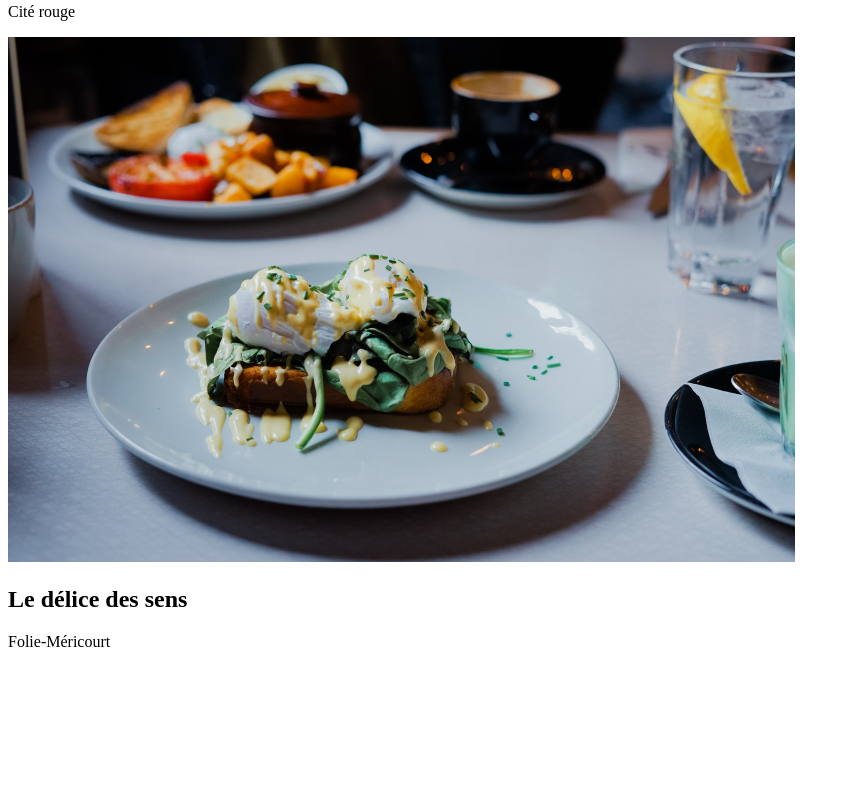
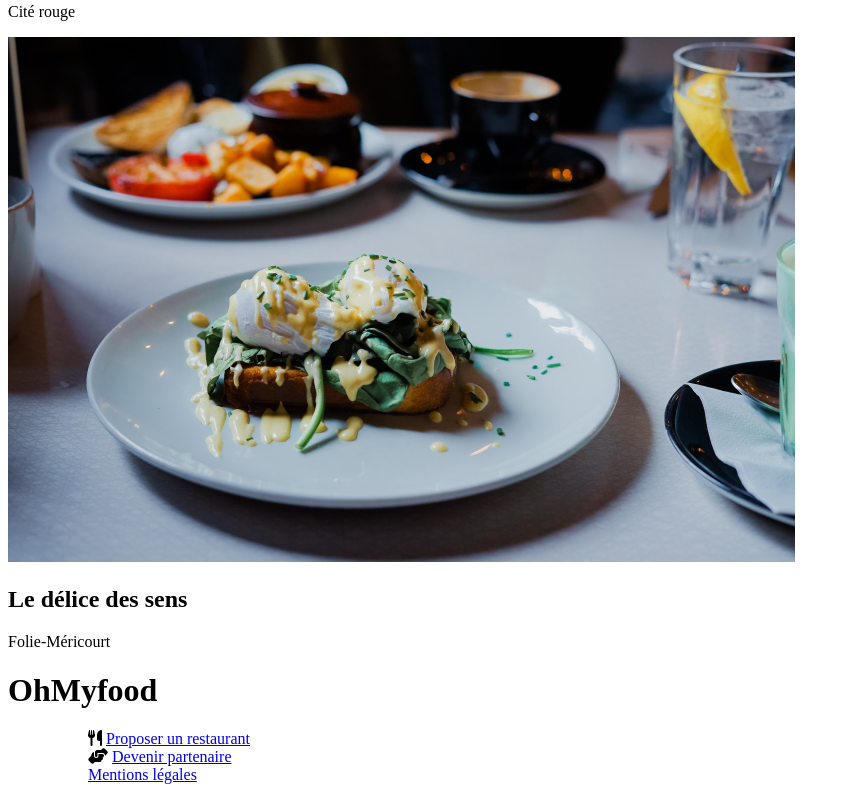
Before and after one commit to Virgie888/VirginieChatelain_3_19042021, a plain HTML site: page index.html in a window 1280 px wide. Shown: the part 2721-3521 px from the top of the page, without its empty margins (0-850 px from the left). Before the commit the page ends 3388 px from the top, so only its background shows below. Drawn offline with Linux system fonts and the light colour scheme.

Commit message:
encodage html du footer

```diff
--- a/index.html
+++ b/index.html
@@ -81,8 +81,20 @@
         </div>
     </section>
 </body>
+
 <footer>
-
+    <h1 class="titre">OhMyfood</h1>
+    <div id="list-footer">
+        <ul>
+            <ol><i class="fa fa-utensils"></i>
+                <a href="#">Proposer un restaurant</a></i>
+            </ol>
+            <ol><i class="fas fa-hands-helping"></i>
+                <a href="#">Devenir partenaire</a>
+            </ol>
+            <ol><a href="#">Mentions légales</a></ol>
+        </ul>
+    </div>
 </footer>
 
 </html>
```
